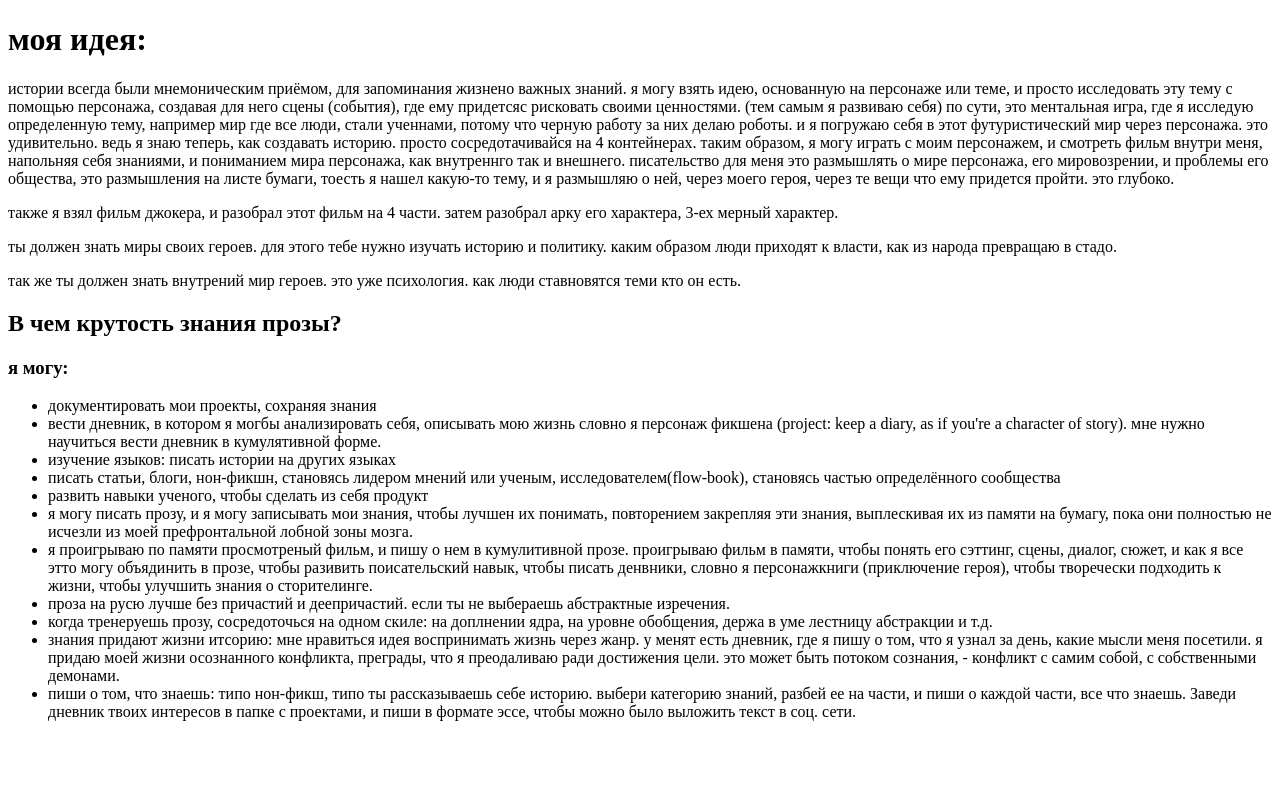
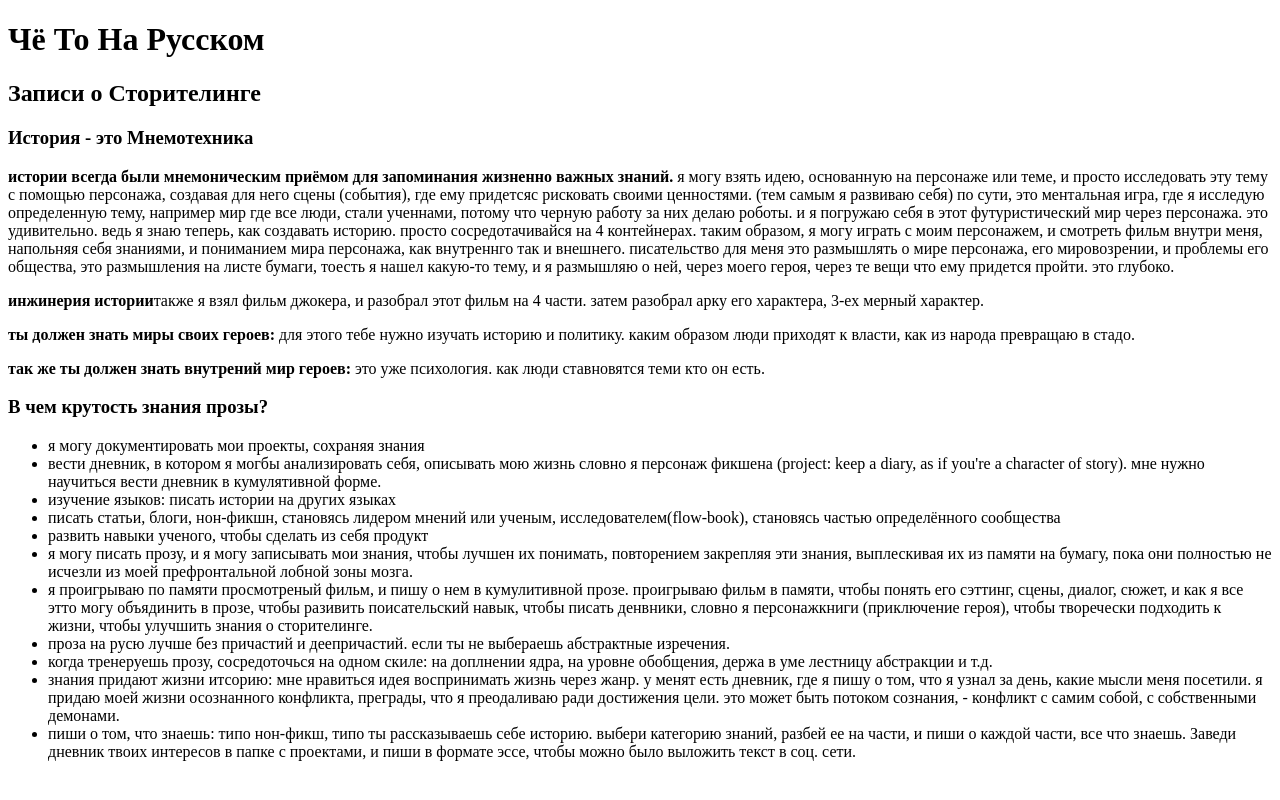
Before and after one commit to renatNoore/pure-html-portfolio, a plain HTML site: page public/writing.html in a window 1280 px wide. Drawn offline with Linux system fonts and the light colour scheme.

Commit message:
Update writing.html

```diff
--- a/public/writing.html
+++ b/public/writing.html
@@ -6,22 +6,23 @@
   <title>че то на русском</title>
 </head>
 <body>
-  <h1>моя идея:</h1>
-  <p>истории всегда были мнемоническим приёмом, для запоминания жизнено важных знаний. я могу взять идею, основанную на персонаже или теме, и просто исследовать эту тему с помощью персонажа, создавая для него сцены (события), где ему придетсяс рисковать своими ценностями. (тем самым я развиваю себя)
+  <h1>Чё То На Русском</h1>
+  <h2>Записи о Сторителинге</h2>
+  <h3>История - это Мнемотехника</h3>
+  <p><strong>истории всегда были мнемоническим приёмом для запоминания жизненно важных знаний.</strong> я могу взять идею, основанную на персонаже или теме, и просто исследовать эту тему с помощью персонажа, создавая для него сцены (события), где ему придетсяс рисковать своими ценностями. (тем самым я развиваю себя)
 по сути, это ментальная игра, где я исследую определенную тему, например мир где все люди, стали ученнами, потому что черную работу за них делаю роботы. и я погружаю себя в этот футуристический мир через персонажа. это удивительно. ведь я знаю теперь, как создавать историю. просто сосредотачивайся на 4 контейнерах.
 таким образом, я могу играть с моим персонажем, и смотреть фильм внутри меня, напольняя себя знаниями, и пониманием мира персонажа, как внутреннго так и внешнего.
 писательство для меня это размышлять о мире персонажа, его мировозрении, и проблемы его общества, это размышления на листе бумаги, тоесть я нашел какую-то тему, и я размышляю о ней, через моего героя, через те вещи что ему придется пройти. это глубоко.
 </p>
-<p>также я взял фильм джокера, и разобрал этот фильм на 4 части. затем разобрал арку его характера, 3-ех мерный характер.</p>
+<p><strong>инжинерия истории</strong>также я взял фильм джокера, и разобрал этот фильм на 4 части. затем разобрал арку его характера, 3-ех мерный характер.</p>
 
 
-<p>ты должен знать миры своих героев. для этого тебе нужно изучать историю и политику. каким образом люди приходят к власти, как из народа превращаю в стадо.</p>
+<p><strong>ты должен знать миры своих героев:</strong> для этого тебе нужно изучать историю и политику. каким образом люди приходят к власти, как из народа превращаю в стадо.</p>
 
-так же ты должен знать внутрений мир героев. это уже психология. как люди ставновятся теми кто он есть.
-<h2>В чем крутость знания прозы?</h2>
-<h3>я могу:</h3>
+<p><strong>так же ты должен знать внутрений мир героев:</strong>  это уже психология. как люди ставновятся теми кто он есть.</p>
+<h3>В чем крутость знания прозы?</h3>
 <ul>
-<li>документировать мои проекты, сохраняя знания</li>
+<li>я могу документировать мои проекты, сохраняя знания</li>
 <li>вести дневник, в котором я могбы анализировать себя, описывать мою жизнь словно я персонаж фикшена (project: keep a diary, as if you're a character of story). мне нужно научиться вести дневник в кумулятивной форме.</li>
 <li>изучение языков: писать истории на других языках</li>
 <li>писать статьи, блоги, нон-фикшн, становясь лидером мнений или ученым, исследователем(flow-book), становясь частью определённого сообщества</li>
@@ -32,7 +33,6 @@
 <li>когда тренеруешь прозу, сосредоточься на одном скиле: на доплнении ядра, на уровне обобщения, держа в уме лестницу абстракции и т.д.</li>
 <li>знания придают жизни итсорию: мне нравиться идея воспринимать жизнь через жанр. у менят есть дневник, где я пишу о том, что я узнал за день, какие мысли меня посетили. я придаю моей жизни осознанного конфликта, преграды, что я преодаливаю ради достижения цели. это может быть потоком сознания, - конфликт с самим собой, с собственными демонами. </li>
 <li>пиши о том, что знаешь: типо нон-фикш, типо ты рассказываешь себе историю. выбери категорию знаний, разбей ее на части, и пиши о каждой части, все что знаешь. Заведи дневник твоих интересов в папке с проектами, и пиши в формате эссе, чтобы можно было выложить текст в соц. сети.</li>
-
 </ul>
 
 </body>
```
